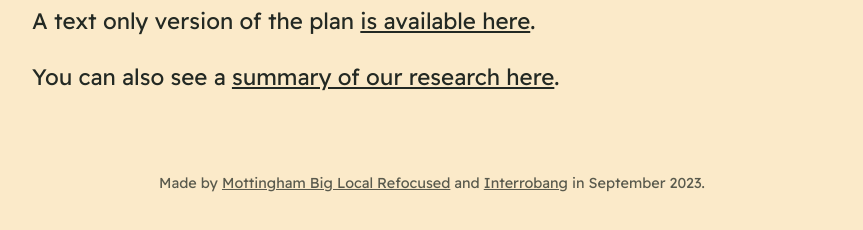
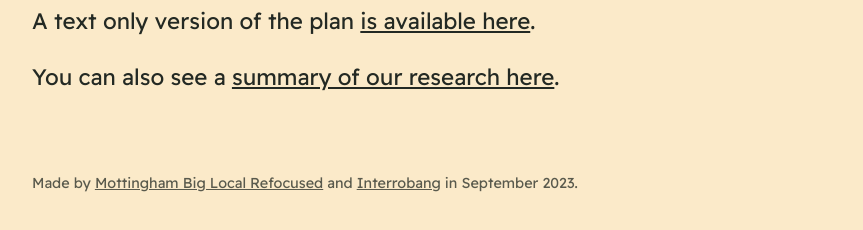
Before and after one commit to interrobang-uk/mottingham, a website built with Parcel: page src/index.html in a window 1280 px wide. Shown: the part 1153-1383 px from the top of the page, without its empty margins (208-1071 px from the left). Built offline with nearby package versions, Linux system fonts and the light colour scheme; a web font is replaced by a local one.

Commit message:
fix footer

```diff
--- a/src/scss/index.scss
+++ b/src/scss/index.scss
@@ -142,8 +142,10 @@ iframe {
 }
 
 footer {
-  text-align: center;
+  // text-align: center;
   padding-top: 1rem;
+  max-width: 800px;
+  margin: 1rem auto;
 
   * {
     font-size: 0.9rem;
```
